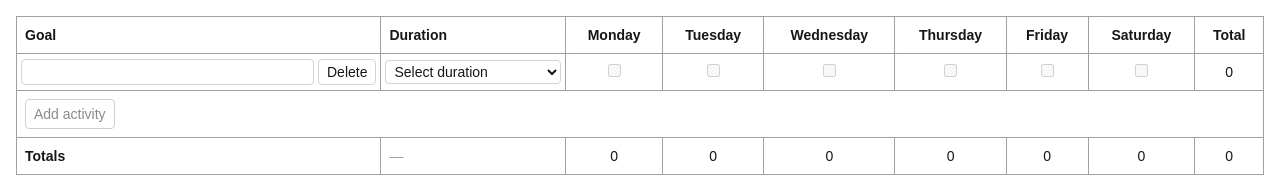
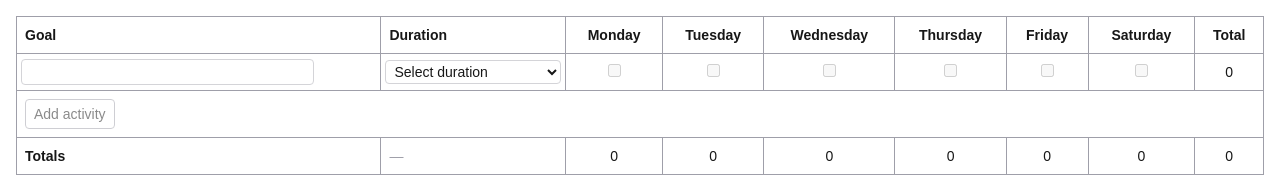
Before and after one commit to danifromecuador/weekly-commit, a Next.js app: page / in a window 1280 px wide. Both pictures are taken after a click on the button "Add activity". Shown: the top 188 px of the page. Built offline with nearby package versions, Linux system fonts and the light colour scheme.

Commit message:
style(weekly-grid): hover-only delete and inline goal name editing
Show Delete only on row hover (and when focused). Render saved goal names
as borderless text; click to edit with input, confirm with Enter or blur.

Made-with: Cursor

```diff
--- a/components/WeeklyGrid.tsx
+++ b/components/WeeklyGrid.tsx
@@ -1,4 +1,6 @@
 "use client";
+
+import { useState } from "react";
 
 import {
   DAY_IDS,
@@ -20,6 +22,10 @@ function formatMinutes(total: number): string {
 }
 
 export function WeeklyGrid() {
+  const [editingActivityId, setEditingActivityId] = useState<string | null>(
+    null,
+  );
+
   const activities = useWeeklyGridStore((s) => s.activities);
   const addActivity = useWeeklyGridStore((s) => s.addActivity);
   const removeActivity = useWeeklyGridStore((s) => s.removeActivity);
@@ -58,21 +64,43 @@ export function WeeklyGrid() {
             </td>
           </tr>
         ) : (
-          activities.map((activity) => (
-            <tr key={activity.id}>
+          activities.map((activity) => {
+            const showNameInput =
+              !activity.name.trim() || editingActivityId === activity.id;
+
+            return (
+              <tr key={activity.id} className="group">
                 <td className="border border-zinc-400 p-1 align-middle">
-                <div className="flex gap-1">
+                  <div className="flex items-center gap-1">
+                    {showNameInput ? (
                       <input
-                    className="min-w-0 flex-1 rounded border border-zinc-300 px-1 py-0.5"
+                        className="min-w-0 flex-1 rounded border border-zinc-300 bg-white px-1 py-0.5 outline-none focus-visible:ring-1 focus-visible:ring-zinc-400"
                         value={activity.name}
                         onChange={(e) =>
                           setActivityName(activity.id, e.target.value)
                         }
+                        onBlur={() => setEditingActivityId(null)}
+                        onKeyDown={(e) => {
+                          if (e.key === "Enter") {
+                            e.preventDefault();
+                            (e.target as HTMLInputElement).blur();
+                          }
+                        }}
                         aria-label="Activity name"
+                        autoFocus={editingActivityId === activity.id}
                       />
+                    ) : (
                       <button
                         type="button"
-                    className="shrink-0 rounded border border-zinc-300 px-2 py-0.5"
+                        className="min-w-0 flex-1 cursor-text rounded border border-transparent px-1 py-0.5 text-left outline-none hover:bg-zinc-100/80 focus-visible:ring-1 focus-visible:ring-zinc-400"
+                        onClick={() => setEditingActivityId(activity.id)}
+                      >
+                        {activity.name}
+                      </button>
+                    )}
+                    <button
+                      type="button"
+                      className="shrink-0 rounded border border-zinc-300 px-2 py-0.5 opacity-0 transition-opacity group-hover:opacity-100 focus-visible:opacity-100"
                       onClick={() => removeActivity(activity.id)}
                       aria-label="Remove activity"
                     >
@@ -127,7 +155,8 @@ export function WeeklyGrid() {
                   {formatMinutes(rowTotal(activity))}
                 </td>
               </tr>
-          ))
+            );
+          })
         )}
         <tr>
           <td colSpan={colCount} className="border border-zinc-400 p-2">
```
Lines whose indentation alone changed are shown as unchanged.
